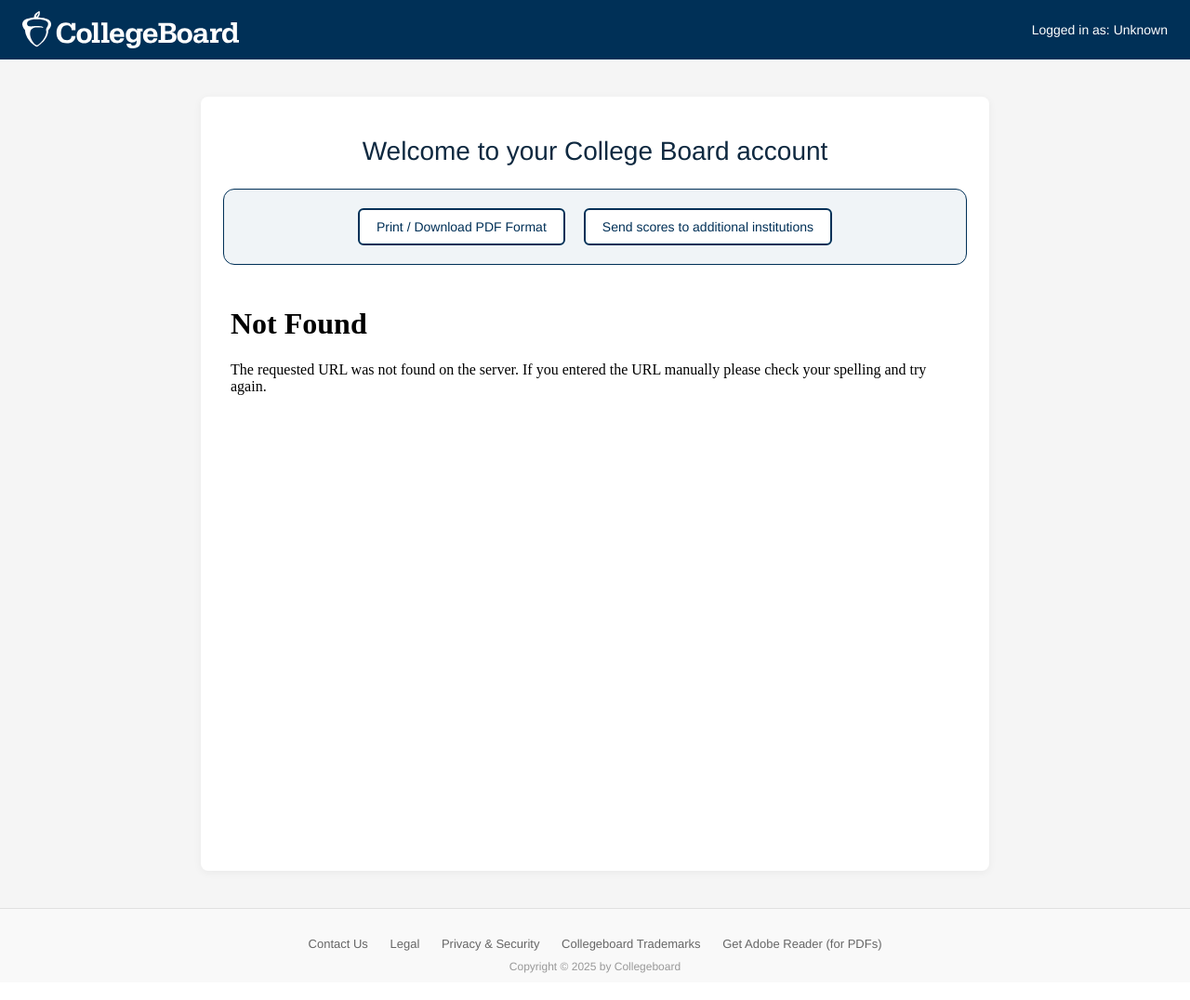
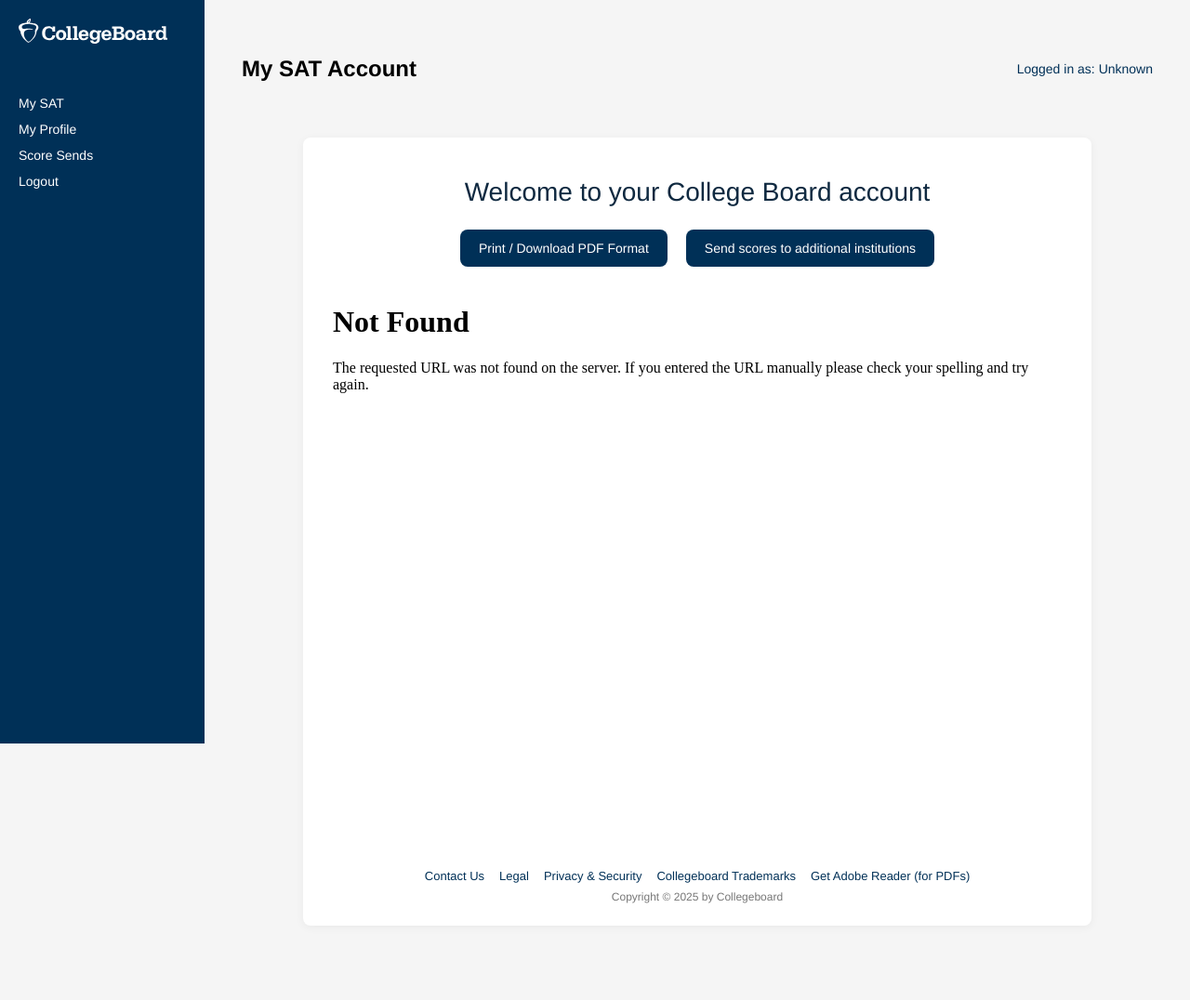
Before and after one commit to Jandro91/Sat_clone, a Flask app: page /certificate/1 in a window 1280 px wide. Shown: the whole page at 93% size. Before the commit the page ends 1047 px from the top, so only its background shows below. Run offline with Flask 3, Linux system fonts and the light colour scheme.

Commit message:
Update: add footer and buttons to certificate page

```diff
--- a/templates/certificate.html
+++ b/templates/certificate.html
@@ -10,32 +10,64 @@
       margin: 0;
       font-family: "Helvetica Neue", Helvetica, Arial, sans-serif;
       background-color: #f5f5f5;
+      display: flex;
+    }
+
+    .sidebar {
+      width: 220px;
+      background-color: #003057;
+      color: white;
+      height: 100vh;
+      padding: 20px;
+      box-sizing: border-box;
+      position: fixed;
+      left: 0;
+      top: 0;
+      transition: transform 0.3s ease;
+      z-index: 1000;
+    }
+
+    .sidebar img {
+      width: 160px;
+      margin-bottom: 40px;
+    }
+
+    .sidebar a {
+      display: block;
+      color: white;
+      text-decoration: none;
+      margin: 12px 0;
+      font-size: 14px;
+    }
+
+    .sidebar a:hover {
+      text-decoration: underline;
+    }
+
+    .main-content {
+      margin-left: 220px;
+      flex: 1;
+      padding: 40px;
+      transition: margin-left 0.3s ease;
     }
 
     .header {
-      background-color: #003057;
-      padding: 12px 24px;
       display: flex;
+      justify-content: space-between;
       align-items: center;
-      justify-content: space-between;
-      color: white;
+      margin-bottom: 24px;
     }
 
-    .header .logo {
-      height: 40px;
-    }
-
-    .header .user-info {
+    .user-info {
       font-size: 14px;
+      color: #003057;
     }
 
     .certificate-container {
-      max-width: 800px;
-      margin: 40px auto;
+      background: white;
       padding: 24px;
-      background: white;
+      border-radius: 8px;
       box-shadow: 0 2px 10px rgba(0, 0, 0, 0.05);
-      border-radius: 8px;
       text-align: center;
     }
 
@@ -46,32 +78,25 @@
       margin-bottom: 24px;
     }
 
-    .btn-group {
+    .action-buttons {
       display: flex;
       justify-content: center;
       gap: 20px;
-      margin-bottom: 24px;
-      padding: 20px;
-      background: #f0f4f7;
-      border-radius: 12px;
-      border: 1px solid #003057;
+      margin-bottom: 20px;
     }
 
-    .download-btn {
-      padding: 10px 18px;
+    .action-buttons a {
+      padding: 12px 20px;
+      background-color: #003057;
+      color: white;
+      text-decoration: none;
+      border-radius: 8px;
       font-size: 14px;
-      font-weight: 500;
-      background-color: white;
-      color: #003057;
-      border: 2px solid #003057;
-      border-radius: 6px;
-      text-decoration: none;
-      transition: all 0.3s ease;
+      transition: background-color 0.3s ease;
     }
 
-    .download-btn:hover {
-      background-color: #003057;
-      color: white;
+    .action-buttons a:hover {
+      background-color: #005fa3;
     }
 
     iframe {
@@ -79,58 +104,60 @@
       height: 600px;
       border: none;
       border-radius: 4px;
+      margin-bottom: 24px;
     }
 
-    footer {
-      margin-top: 40px;
-      padding: 30px 0 10px;
-      background-color: #f9f9f9;
-      text-align: center;
+    .footer-links {
+      display: flex;
+      justify-content: center;
+      flex-wrap: wrap;
+      gap: 16px;
       font-size: 13px;
-      color: #666;
-      border-top: 1px solid #e0e0e0;
+      margin-bottom: 8px;
     }
 
-    footer .footer-links {
-      margin-bottom: 10px;
+    .footer-links a {
+      color: #003057;
+      text-decoration: none;
     }
 
-    footer .footer-links a {
-      margin: 0 10px;
-      color: #666;
-      text-decoration: none;
-      font-weight: 500;
-    }
-
-    footer .footer-links a:hover {
+    .footer-links a:hover {
       text-decoration: underline;
     }
 
-    footer .copyright {
-      color: #999;
+    .footer-text {
       font-size: 12px;
+      color: #777;
+      text-align: center;
     }
   </style>
 </head>
 <body>
 
+  <div class="sidebar">
+    <img src="{{ url_for('static', filename='collegeboard-logo-white.svg') }}" alt="College Board Logo">
+    <a href="#">My SAT</a>
+    <a href="#">My Profile</a>
+    <a href="#">Score Sends</a>
+    <a href="#">Logout</a>
+  </div>
+
+  <div class="main-content">
     <div class="header">
-    <img src="{{ url_for('static', filename='collegeboard-logo-white.svg') }}" alt="College Board Logo" class="logo">
+      <h2>My SAT Account</h2>
       <div class="user-info">Logged in as: {{ username }}</div>
     </div>
 
     <div class="certificate-container">
       <h1>Welcome to your College Board account</h1>
 
-    <div class="btn-group">
-      <a href="{{ url_for('download_file', filename=filename) }}" class="download-btn" target="_blank">Print / Download PDF Format</a>
-      <a href="#" class="download-btn">Send scores to additional institutions</a>
+      <div class="action-buttons">
+        <a href="{{ url_for('download_file', filename=filename) }}" target="_blank">Print / Download PDF Format</a>
+        <a href="#">Send scores to additional institutions</a>
       </div>
 
       <iframe src="{{ url_for('download_file', filename=filename) }}"></iframe>
-  </div>
 
-  <footer>
       <div class="footer-links">
         <a href="#">Contact Us</a>
         <a href="#">Legal</a>
@@ -138,10 +165,12 @@
         <a href="#">Collegeboard Trademarks</a>
         <a href="#">Get Adobe Reader (for PDFs)</a>
       </div>
-    <div class="copyright">
+
+      <div class="footer-text">
         Copyright © 2025 by Collegeboard
       </div>
-  </footer>
+    </div>
+  </div>
 
 </body>
 </html>
```
Lines whose indentation alone changed are shown as unchanged.
